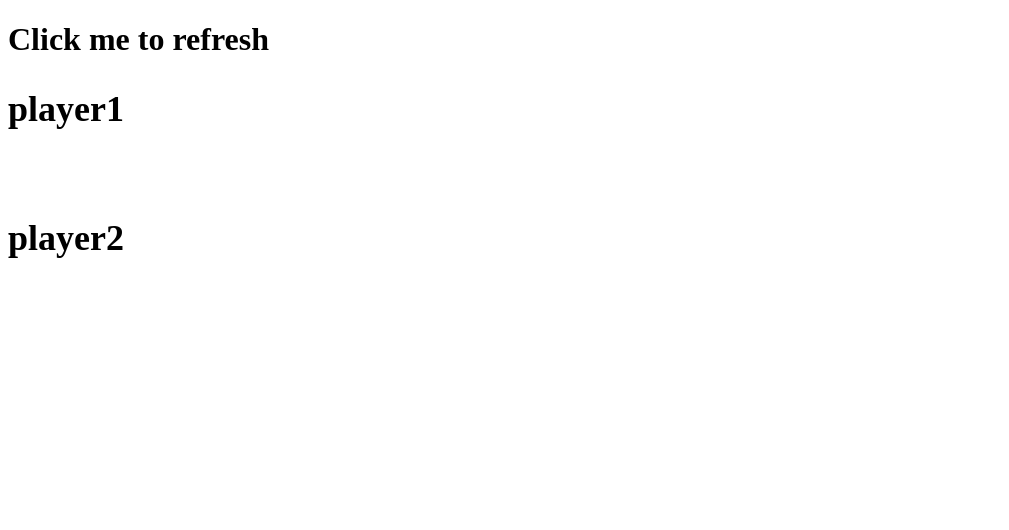
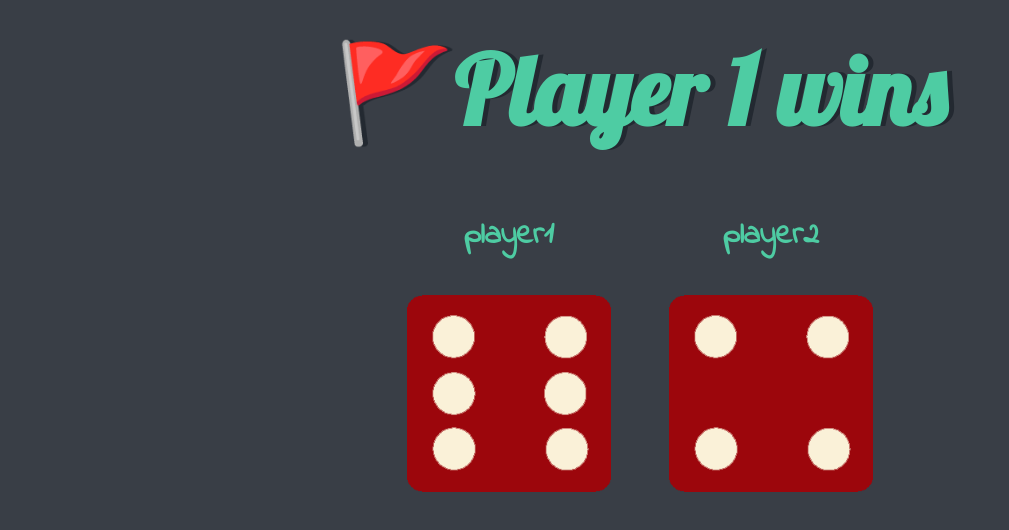
Before and after one commit to gskuanr/diceGame, a plain HTML site: page index.html in a window 1280 px wide. Shown: the whole page, without its empty margins (0-1009 px from the left). Drawn offline with Linux system fonts and the light colour scheme.

Commit message:
add random function to index.js and complete the initial version of the project

```diff
--- a/index.html
+++ b/index.html
@@ -6,21 +6,23 @@
     <meta name="viewport" content="width=device-width, initial-scale=1.0">
     <title>Dicee</title>
     <link rel="stylesheet" href="style.css">
+    <link href="https://fonts.googleapis.com/css?family=Indie+Flower|Lobster" rel="stylesheet">
 </head>
 <body>
     <div class="container">
         <h1>Click me to refresh<h2>
 
         <div class="dice">
-            <h2>player1</h2>
-            <img class="img1" src="" alt="" >
+            <p>player1</p>
+            <img class="img1" src="images/dice6.png" alt="" >
         </div>
         <div class="dice">
-            <h2>player2</h2>
-            <img class="img2" src="" alt="">
+            <p>player2</p>
+            <img class="img2" src="images/dice6.png" alt="">
         </div>
     </div>
 
+    <script src="index.js"></script>
 </body>
 <footer>
 
--- a/index.js
+++ b/index.js
@@ -0,0 +1,34 @@
+// first random number
+const randomNumber1 = Math.floor(Math.random()*6) + 1;
+//first image
+const randomImageSource1 = "images/dice" + randomNumber1 + ".png";
+// set src attribute of image 1
+document.querySelector(".img1").setAttribute("src",randomImageSource1);
+
+// second random number
+const randomNumber2 = Math.floor(Math.random()*6) + 1;
+// second image
+const randomImageSource2 = "images/dice" + randomNumber2 + ".png";
+//set src attribute of image 2
+document.querySelector(".img2").setAttribute("src",randomImageSource2);
+
+// if player 1 wins
+if ( randomNumber1 > randomNumber2 ) {
+    document.querySelector("h1").innerHTML = "🚩Player 1 wins";
+}
+
+// if player 2 wins
+else if ( randomNumber1 < randomNumber2 ) {
+    document.querySelector("h1").innerHTML = "Player 2 wins🚩";
+}
+
+// if Draw
+
+else if ( randomNumber1 === randomNumber2 ) {
+    document.querySelector("h1").innerHTML = "It's a Draw";
+}
+
+// error case
+else {
+    console.log( "There is something wrong with the code." );
+}
--- a/style.css
+++ b/style.css
@@ -0,0 +1,40 @@
+.container {
+    text-align: center;
+    margin: auto;
+    width: 70%;
+}
+
+.dice {
+    display: inline-block;
+    text-align: center;
+}
+
+body {
+    background-color: #393E46;
+}
+
+h1 {
+    margin: 30px;
+    font-family: 'Lobster', cursive;
+    text-shadow: 5px 0 #232931;
+    font-size: 6rem;
+    color: #4ECCA3;
+}
+
+p {
+    font-size: 2rem;
+    color: #4ECCA3;
+    font-family: 'Indie Flower', cursive;
+  }
+
+  img {
+    width: 80%;
+  }
+
+  footer {
+    margin-top: 5%;
+    color: #EEEEEE;
+    text-align: center;
+    font-family: 'Indie Flower', cursive;
+
+  }
```
